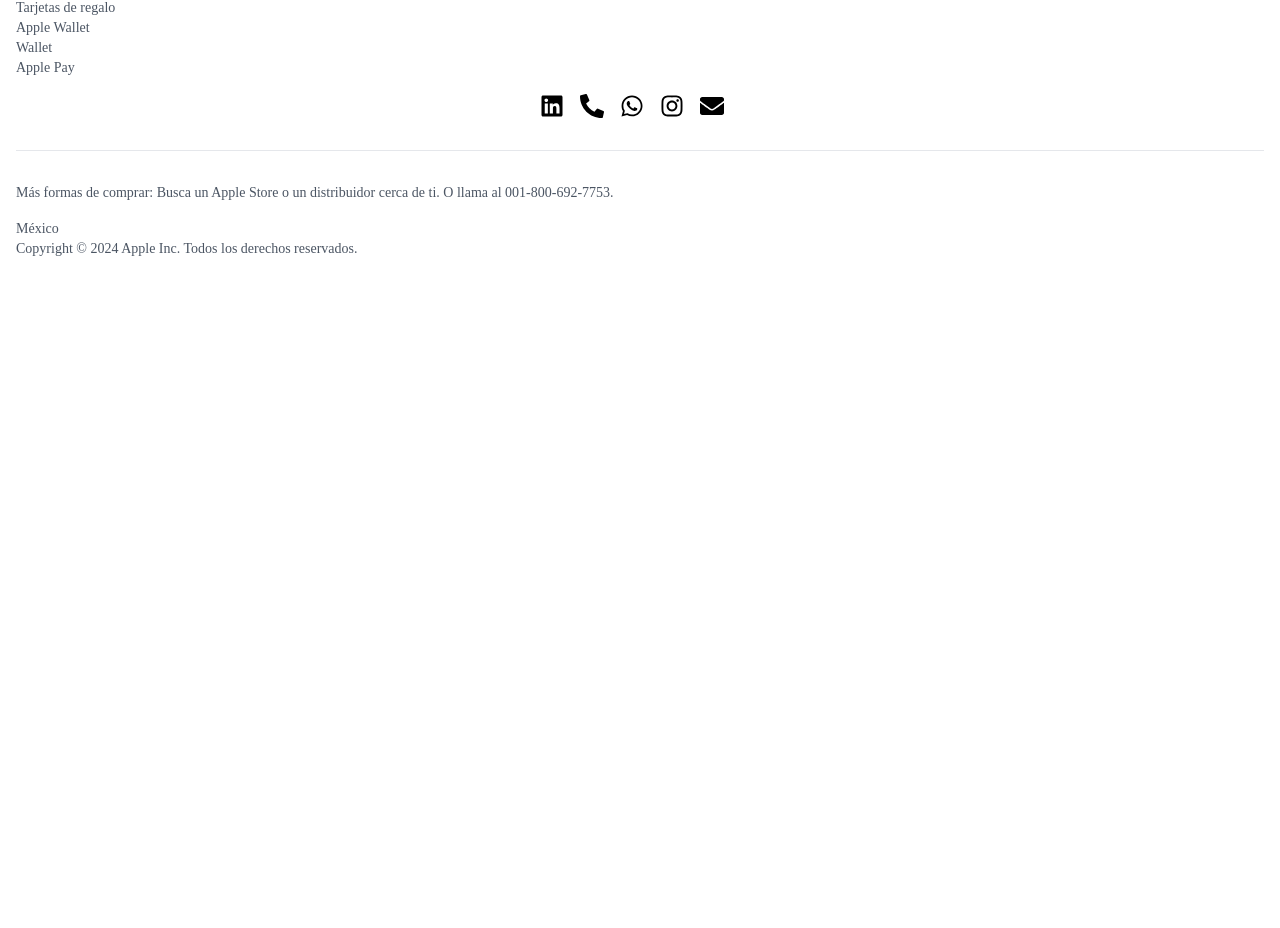
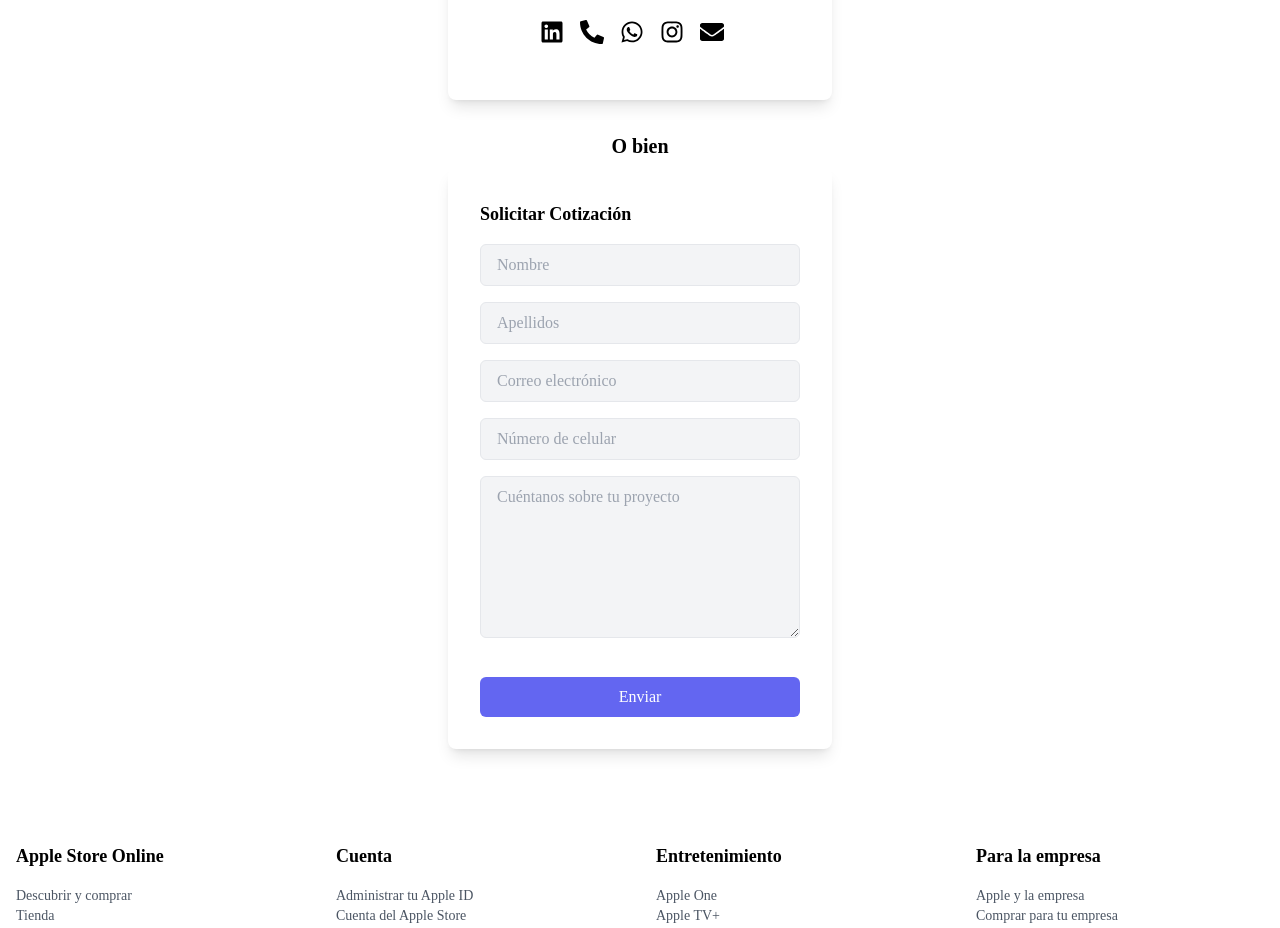
Before and after one commit to chapysgc2/HazelCraftsHub, a Next.js app: page /cotizacion/cotizacion in a window 1280 px wide. Shown: the part 358-1286 px from the top of the page. Before the commit the page ends 800 px from the top, so only its background shows below. Built offline with nearby package versions, Linux system fonts and the light colour scheme.

Commit message:
🗣️ Fix and debug

```diff
--- a/package.json
+++ b/package.json
@@ -10,10 +10,12 @@
     "start": "next start"
   },
   "dependencies": {
+    "@sendgrid/mail": "^8.1.0",
     "@t3-oss/env-nextjs": "^0.7.1",
     "flowbite": "^2.2.1",
     "framer-motion": "^11.0.3",
     "next": "^14.0.4",
+    "nodemailer": "^6.9.9",
     "react": "18.2.0",
     "react-dom": "18.2.0",
     "react-icons": "^5.0.1",
@@ -24,6 +26,7 @@
   "devDependencies": {
     "@types/eslint": "^8.44.7",
     "@types/node": "^18.17.0",
+    "@types/nodemailer": "^6.4.14",
     "@types/react": "^18.2.37",
     "@types/react-dom": "^18.2.15",
     "@typescript-eslint/eslint-plugin": "^6.11.0",
--- /dev/null
+++ b/src/api/enviarCorreoCotizacion.tsx
@@ -0,0 +1,37 @@
+import sgMail, { MailDataRequired } from '@sendgrid/mail';
+
+interface CotizacionData {
+    nombre: string;
+    apellidos: string;
+    email: string;
+    telefono: string;
+    proyecto: string;
+}
+
+const enviarCorreoCotizacion = async (datos: CotizacionData): Promise<void> => {
+    const { nombre, apellidos, email, telefono, proyecto } = datos;
+
+    sgMail.setApiKey(process.env.SENDGRID_API_KEY);
+
+    const mensaje: MailDataRequired = {
+        to: 'hazelo235@gmail.com', // Reemplaza con tu correo destino
+        from: 'contactoutm.com@gmail.com', // Reemplaza con tu correo de envío
+        subject: 'Nueva cotización recibida',
+        text: `
+            Nombre: ${nombre} ${apellidos}
+            Correo electrónico: ${email}
+            Teléfono: ${telefono}
+            Proyecto: ${proyecto}
+        `,
+    };
+
+    try {
+        await sgMail.send(mensaje);
+        console.log('Correo enviado con éxito');
+    } catch (error) {
+        console.error('Error al enviar el correo:', error);
+        throw new Error('Error al enviar el correo electrónico');
+    }
+};
+
+export default enviarCorreoCotizacion;
--- /dev/null
+++ b/src/components/Forms/enviarFormulario.tsx
@@ -0,0 +1,116 @@
+import React, { useState } from 'react';
+import ContactLinks from '../ContactLinks/ContactLinks';
+
+const EnviarFormulario: React.FC = () => {
+    const [nombre, setNombre] = useState('');
+    const [apellidos, setApellidos] = useState('');
+    const [email, setEmail] = useState('');
+    const [telefono, setTelefono] = useState('');
+    const [proyecto, setProyecto] = useState('');
+    const [cotizacionEnviada, setCotizacionEnviada] = useState(false);
+
+    const handleSubmit = async () => {
+        if (typeof window === 'undefined') {
+            // Si se está ejecutando en el servidor
+            try {
+                const enviarCorreoCotizacion = require('../../api/enviarCorreoCotizacion').default;
+                await enviarCorreoCotizacion({ nombre, apellidos, email, telefono, proyecto });
+                setCotizacionEnviada(true);
+            } catch (error) {
+                console.error('Error al enviar la cotización:', error);
+            }
+        } else {
+            // Si se está ejecutando en el cliente
+            console.warn('El envío de correo solo está disponible en el lado del servidor.');
+        }
+    };
+
+    return (
+        <div className="flex justify-center items-center h-screen">
+            <div className="flex flex-col items-center">
+                <div className="p-8 rounded-lg shadow-lg bg-white w-96 mb-8">
+                    <h2 className="text-xl font-semibold mb-2">¿Listo para dar vida a tu visión?</h2>
+                    <p className="text-gray-800 text-sm mb-4">Nuestro equipo de innovadores tecnológicos está aquí para convertir tus ideas en una realidad tangible. Te ofrecemos la experiencia y la pasión necesarias para hacer despegar tu proyecto, además de ayudarte a explorar nuevas perspectivas que podrían transformar por completo tu enfoque. ¡Déjanos ser tu aliado en esta emocionante aventura digital!</p>
+                    <h2 className="text-xl font-semibold mb-2">Contactanos</h2>
+
+                    <ContactLinks/>
+                    <br />
+
+                </div>
+
+                <h2 className="text-xl font-semibold mb-2">O bien</h2>
+
+
+
+                <div className="p-8 rounded-lg shadow-lg bg-white w-96">
+                    {!cotizacionEnviada ? (
+                        <>
+                            <h3 className="text-lg font-bold mb-4">Solicitar Cotización</h3>
+                            <div className="mb-4">
+                                <input
+                                    type="text"
+                                    value={nombre}
+                                    onChange={(e) => setNombre(e.target.value)}
+                                    placeholder="Nombre"
+                                    className="w-full px-4 py-2 border rounded-md focus:outline-none bg-gray-100 text-black"
+                                />
+                            </div>
+                            <div className="mb-4">
+                                <input
+                                    type="text"
+                                    value={apellidos}
+                                    onChange={(e) => setApellidos(e.target.value)}
+                                    placeholder="Apellidos"
+                                    className="w-full px-4 py-2 border rounded-md focus:outline-none bg-gray-100 text-black"
+                                />
+                            </div>
+                            <div className="mb-4">
+                                <input
+                                    type="email"
+                                    value={email}
+                                    onChange={(e) => setEmail(e.target.value)}
+                                    placeholder="Correo electrónico"
+                                    className="w-full px-4 py-2 border rounded-md focus:outline-none bg-gray-100 text-black"
+                                />
+                            </div>
+                            <div className="mb-4">
+                                <input
+                                    type="tel"
+                                    value={telefono}
+                                    onChange={(e) => setTelefono(e.target.value)}
+                                    placeholder="Número de celular"
+                                    className="w-full px-4 py-2 border rounded-md focus:outline-none bg-gray-100 text-black"
+                                />
+                            </div>
+                            <div className="mb-4">
+                                <textarea
+                                    value={proyecto}
+                                    onChange={(e) => setProyecto(e.target.value)}
+                                    placeholder="Cuéntanos sobre tu proyecto"
+                                    rows={6}
+                                    className="w-full px-4 py-2 border rounded-md focus:outline-none bg-gray-100 text-black"
+                                />
+                            </div>
+                            <button
+                                onClick={() => {
+                                    handleSubmit().catch(error => {
+                                        console.error('Error al enviar la cotización:', error);
+                                    });
+                                }}
+                                className="mt-4 w-full bg-indigo-500 text-white px-4 py-2 rounded-md hover:bg-indigo-600 focus:outline-none"
+                            >
+                                Enviar
+                            </button>
+                        </>
+                    ) : (
+                        <div className="text-center">
+                            <p className="text-green-500 font-bold">¡Cotización enviada con éxito!</p>
+                        </div>
+                    )}
+                </div>
+            </div>
+        </div>
+    );
+};
+
+export default EnviarFormulario;
--- a/src/components/InstagramBio/InstagramBio.tsx
+++ b/src/components/InstagramBio/InstagramBio.tsx
@@ -42,12 +42,12 @@ const InstagramBio: React.FC = () => {
                 <div className="mb-4">
                     <h4 className="font-semibold">Desarrollador de aplicaciones móviles</h4>
                     <p className="italic">Agosto 2023 – Actualmente</p>
-                    <p>Grupo Salinas</p>
+                    <p>Grupo Salina -  Ciudad de México</p>
                 </div>
                 <div className="mb-4">
                     <h4 className="font-semibold">Desarrollador Web</h4>
                     <p className="italic">Julio 2023 – Septiembre 2023</p>
-                    <p>Prograpp.</p>
+                    <p>Prograpp - Chihuahua</p>
                 </div>
                 <div className="mb-4">
                     <h4 className="font-semibold">Desarrollador de aplicaciones móviles</h4>
--- a/src/pages/cotizacion/cotizacion.tsx
+++ b/src/pages/cotizacion/cotizacion.tsx
@@ -1,14 +1,30 @@
 import React from 'react';
 import Navbar from 'hazel/components/navbar';
-import Menu from 'hazel/components/menu/menu';
 import Footer from 'hazel/components/footer/footer';
+import EnviarFormulario from '../../components/Forms/enviarFormulario';
+
 const Cotizacion: React.FC = () => {
   return (
     <div>
-<Navbar />
+      <Navbar />
       <br />
       <br />
-      <Footer />    </div>
+      <br />
+      <br />
+      <br />
+      <br />
+      <EnviarFormulario />
+      <br />
+      <br />
+      <br />
+      <br />
+      <br />
+      <br />
+      <br />
+      <br />
+      <Footer />
+
+    </div>
   );
 };
 
```
Also changed, not shown: 1 other file (tests, documents, lock files or other folders).
